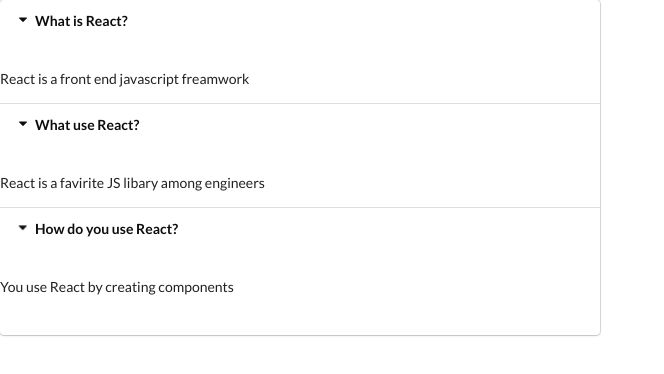
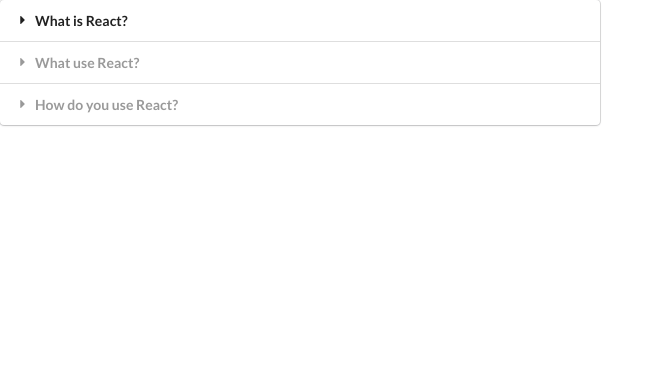
Before and after one commit to Vl4d1s/Widgets, a React (Create React App) app: page / in a window 1280 px wide. Shown: the top 374 px of the page, without its empty margins (0-664 px from the left). Built offline with nearby package versions, Linux system fonts and the light colour scheme.

Commit message:
Expanding the Accordion

```diff
--- a/src/components/Accordion.js
+++ b/src/components/Accordion.js
@@ -8,10 +8,12 @@
   };
 
   const renderedItems = items.map((item, index) => {
+    const active = index === activeIndex ? "active" : "";
+
     return (
       <React.Fragment key={item.title}>
         <div
-          className="title active"
+          className={`title ${active}`}
           onClick={() => {
             onTitleClick(index);
           }}
@@ -19,18 +21,14 @@
           <i className="dropdown icon"></i>
           {item.title}
         </div>
-        <div className="content active"></div>
-        <p>{item.content}</p>
+        <div className={`content ${active}`}>
+          <p>{item.content}</p>
+        </div>
       </React.Fragment>
     );
   });
 
-  return (
-    <div className="ui styled accordion">
-      {renderedItems}
-      <h1>{activeIndex}</h1>
-    </div>
-  );
+  return <div className="ui styled accordion">{renderedItems}</div>;
 };
 
 export default Accordion;
```
Also changed, not shown: 1 other file (tests, documents, lock files or other folders).
